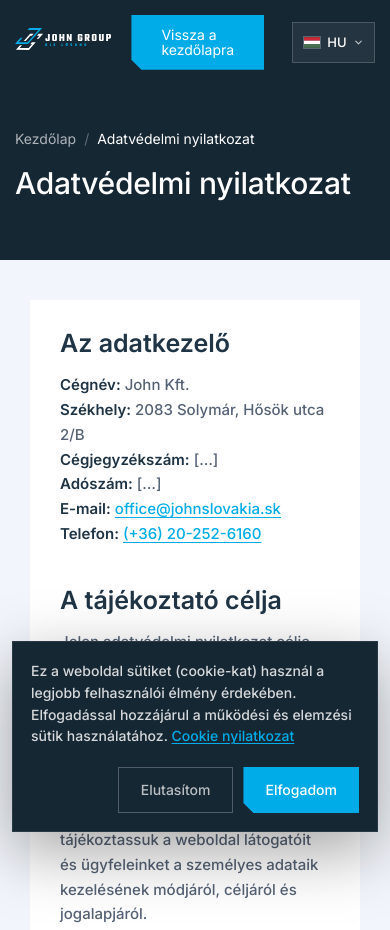
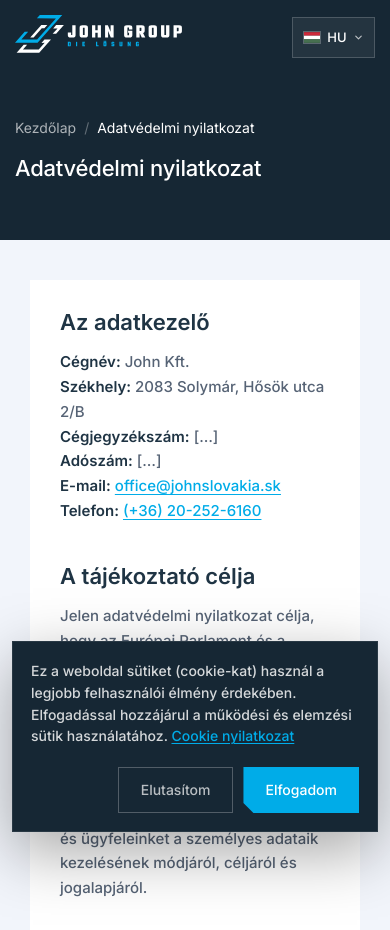
Before and after one commit to webbystep/JohnGroup, a website: page privacy-policy.html in a window 390 px wide. Shown: the top 930 px of the page. Drawn offline with nearby package versions, Linux system fonts and the light colour scheme.

Commit message:
Legal pages: max 22px title on mobile + fix nested CSS bugs
- .legal-hero h1 (page title): 30px -> 22px on mobile
- .legal-page .rich-text h5 (section heading): 25px -> 22px on mobile (new rule)
- .legal-page .rich-text h6 (subsection): 20px -> 18px on mobile (new rule)

Also cleaned up nested-CSS bugs left behind by earlier perl sed scripts:
- HU impresszum: .button-left/.lang-switcher were nested inside .legal-page
- HU privacy+cookie: .button-left/.lang-switcher were nested inside .legal-hero
- EN/DE legal pages: similar cleanup via full @media block rewrite
All mobile rules now live at the @media level, not nested inside other selectors
(native CSS nesting works in modern browsers but this was unintentional)

```diff
--- a/privacy-policy.html
+++ b/privacy-policy.html
@@ -149,13 +149,14 @@
   .legal-page .rich-text strong { color: #1f3444; font-weight: 600; }
   @media (max-width: 991px) { .legal-page { padding-top: 60px; padding-bottom: 60px; } }
   @media (max-width: 767px) {
-    .legal-hero { padding: 140px 0 60px;
+    .legal-hero { padding: 140px 0 60px; }
+    .legal-hero h1 { font-size: 22px; }
+    .legal-page { padding-top: 40px; padding-bottom: 40px; }
+    .legal-page .privacy-wrap { padding: 30px; }
+    .legal-page .rich-text h5 { font-size: 22px; }
+    .legal-page .rich-text h6 { font-size: 18px; }
     .button-left .button-white { display: none !important; }
     .lang-switcher { margin-left: 0 !important; }
-  } /*jg-mobile-hide-cta*/
-    .legal-hero h1 { font-size: 30px; }
-    .legal-page { padding-top: 40px; padding-bottom: 40px; }
-    .legal-page .privacy-wrap { padding: 30px; }
     .nav-buttons .btn-back-home { display: none; }
   }
 
```
Also changed, not shown: cookie.html (+6 -5 lines), de/cookie-richtlinie.html (+8 -2 lines), de/datenschutz.html (+8 -2 lines), de/impressum.html (+8 -2 lines), en/cookie-policy.html (+8 -2 lines), en/imprint.html (+8 -2 lines), en/privacy-policy.html (+8 -2 lines), impresszum.html (+6 -3 lines).
